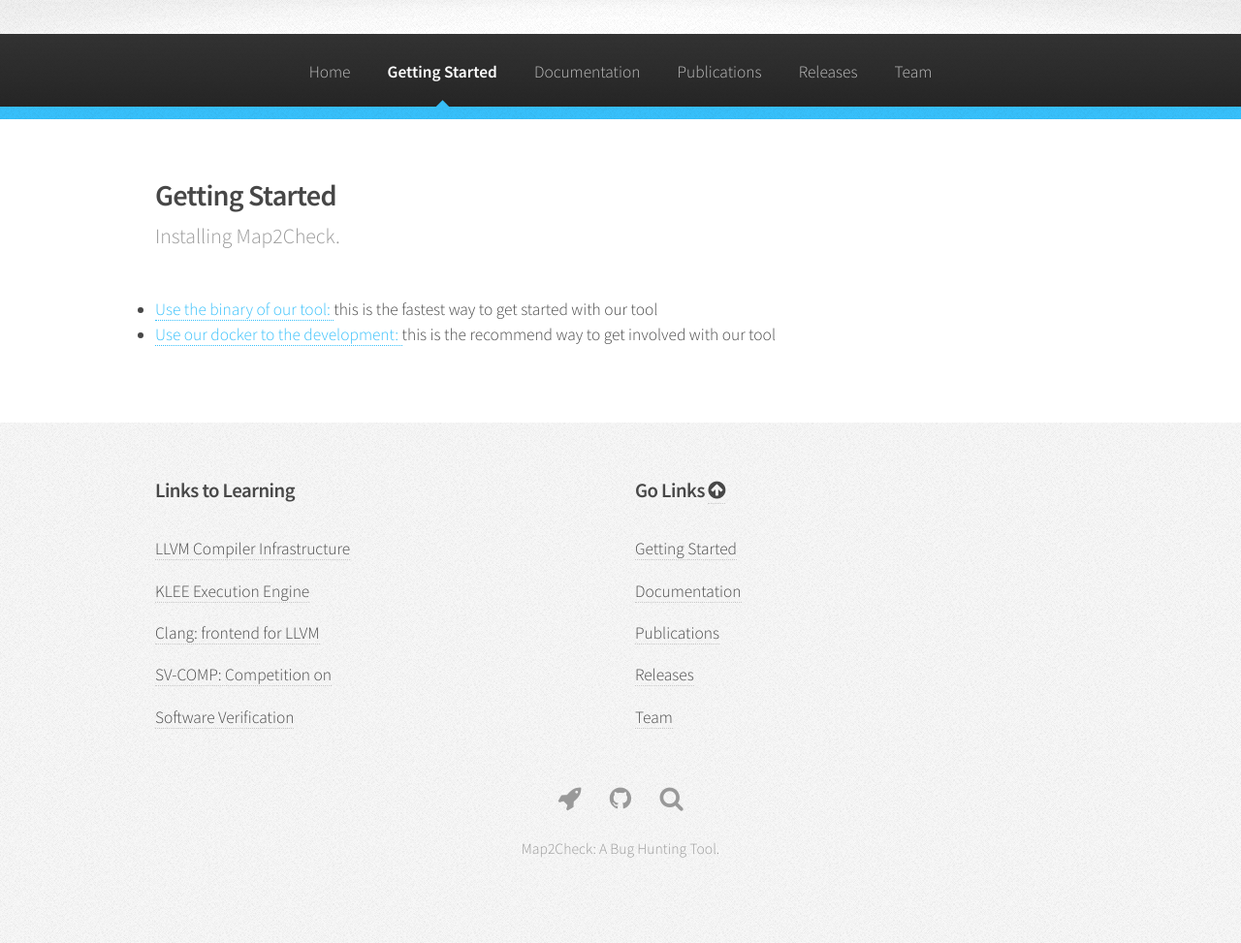
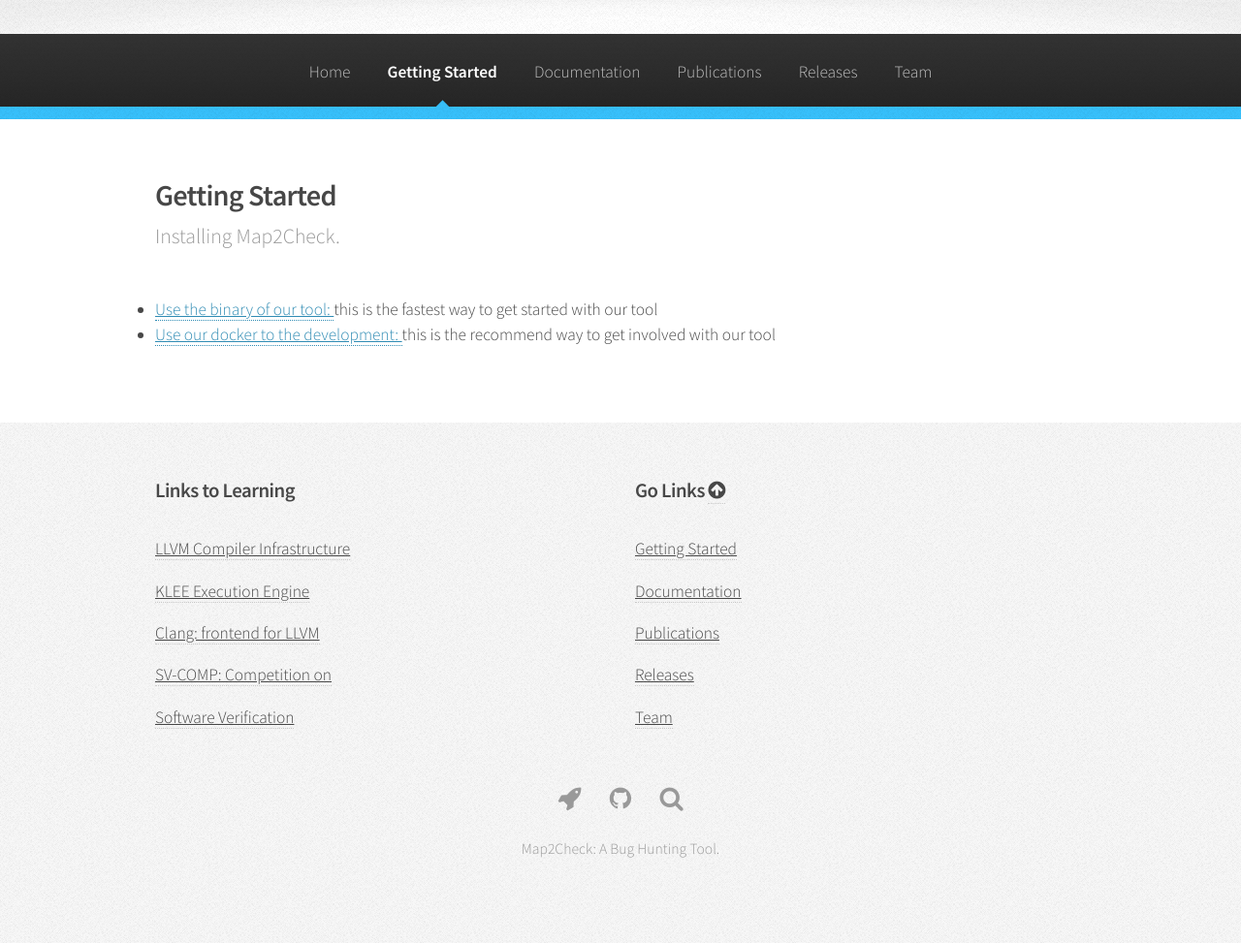
Before and after one commit to map2check/map2check.github.io, a Jekyll site: the page built from getting-started.html, in a window 1280 px wide. Shown: the whole page at 97% size. Built offline with Jekyll 4.4.1, drawn with Linux system fonts in a browser that asks for light colours.

Commit message:
Updated link color
Signed-off-by: Herbert Rocha <herberthb12@gmail.com>

```diff
--- a/assets/css/style.css
+++ b/assets/css/style.css
@@ -41,13 +41,13 @@
 		-o-transition: color 0.2s ease-in-out, border-color 0.2s ease-in-out, opacity 0.2s ease-in-out;
 		-ms-transition: color 0.2s ease-in-out, border-color 0.2s ease-in-out, opacity 0.2s ease-in-out;
 		transition: color 0.2s ease-in-out, border-color 0.2s ease-in-out, opacity 0.2s ease-in-out;
-		color: #37c0fb;
+		color: #308cb4; //#37c0fb
 		text-decoration: none;
 		border-bottom: dotted 1px;
 	}
 
 		a:hover {
-			color: #37c0fb;
+			color: #818789;
 			border-bottom-color: transparent;
 		}
 
```
